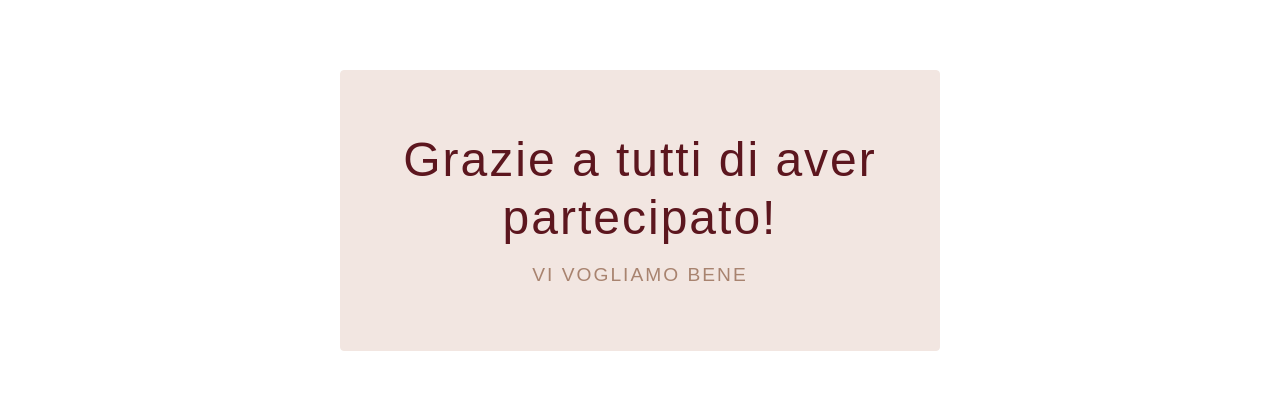
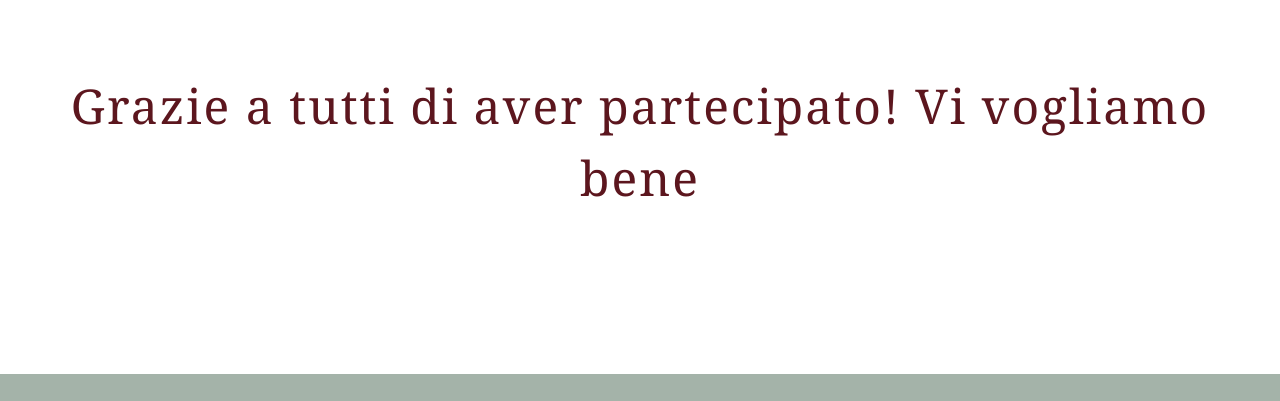
Before and after one commit to checcocav/wedding-villa-bisce, a Next.js app: page / in a window 1280 px wide. Shown: the part 790-1191 px from the top of the page. Built offline with nearby package versions, Linux system fonts and the light colour scheme.

Commit message:
Update LandingClient.tsx

```diff
--- a/app/LandingClient.tsx
+++ b/app/LandingClient.tsx
@@ -292,46 +292,16 @@ const [isSafari, setIsSafari] = useState(false)
       </section>
       {/* Thank You Section */}
       <section style={{ padding: '100px 20px', background: 'white', textAlign: 'center' }}>
-        <div style={{
-          display: 'grid',
-          gridTemplateColumns: '1fr',
-          gap: 30,
-          maxWidth: '600px',
-          margin: '0 auto'
+      <h2 style={{
+          fontSize: 'clamp(2rem, 5vw, 3rem)',
+          fontWeight: '300',
+          color: '#5C161E',
+          marginBottom: '60px',
+          letterSpacing: '2px'
         }}>
-          <div style={{
-            padding: '60px 20px',
-            background: '#F2E6E1',
-            border: '1px solid #F2E6E1',
-            borderRadius: 4,
-            display: 'flex',
-            flexDirection: 'column',
-            justifyContent: 'center',
-            alignItems: 'center',
-            minHeight: '220px'
-          }}>
-            <div style={{
-              fontSize: 'clamp(2rem, 5vw, 3rem)',
-              fontWeight: '300',
-              color: '#5C161E',
-              marginBottom: 15,
-              lineHeight: 1.2,
-              letterSpacing: '2px',
-              fontFamily: "'Montserrat', sans-serif"
-            }}>
-              Grazie a tutti di aver partecipato!
-            </div>
-            <div style={{
-              fontSize: 'clamp(1rem, 2vw, 1.2rem)',
-              color: '#a8836f',
-              letterSpacing: '2px',
-              textTransform: 'uppercase',
-              fontFamily: "'Montserrat', sans-serif"
-            }}>
-              Vi vogliamo bene
-            </div>
-          </div>
-        </div>
+          Grazie a tutti di aver partecipato!
+          Vi vogliamo bene
+        </h2>
       </section>
 
       {/* Location */}
```
